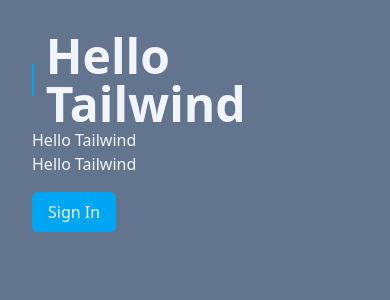
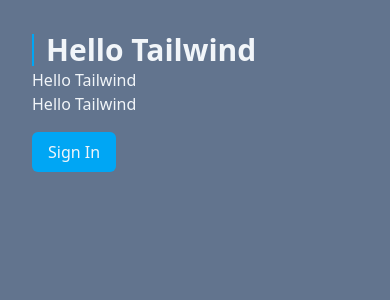
Before and after one commit to SergioMonteRi/next-tailwind-practice, a Next.js app: page / in a window 390 px wide. Shown: the top 300 px of the page. Built offline with nearby package versions, Linux system fonts and the light colour scheme.

Commit message:
feat: adjust heading size for better responsiveness

```diff
--- a/src/app/page.tsx
+++ b/src/app/page.tsx
@@ -2,7 +2,7 @@
 export default function Home() {
   return (
    <div className="p-8 bg-slate-500 text-slate-100 h-screen">
-    <h1 className="font-bold text-5xl flex items-center gap-3 before:w-0.5 before:h-8 before:bg-sky-500 before:flex">Hello Tailwind</h1>
+    <h1 className="font-bold text-3xl sm:text-5xl lg:text-6xl flex items-center gap-3 before:w-0.5 before:h-8 before:bg-sky-500 before:flex">Hello Tailwind</h1>
     <h2>Hello Tailwind</h2>
     <p>Hello Tailwind</p>
     <button  disabled={false} className="bg-sky-500 px-4 py-2 rounded-md font-medium mt-4 enabled:hover:bg-sky-600 enabled:cursor-pointer disabled:opacity-60 disabled:cursor-not-allowed">
```
